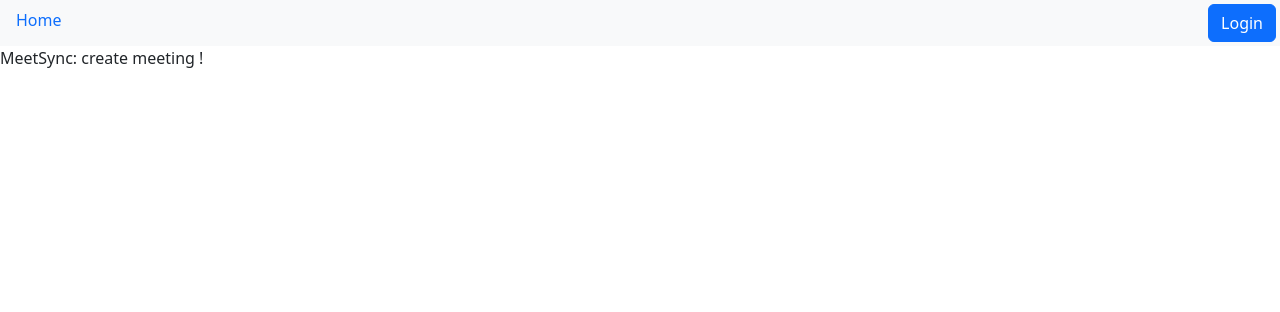
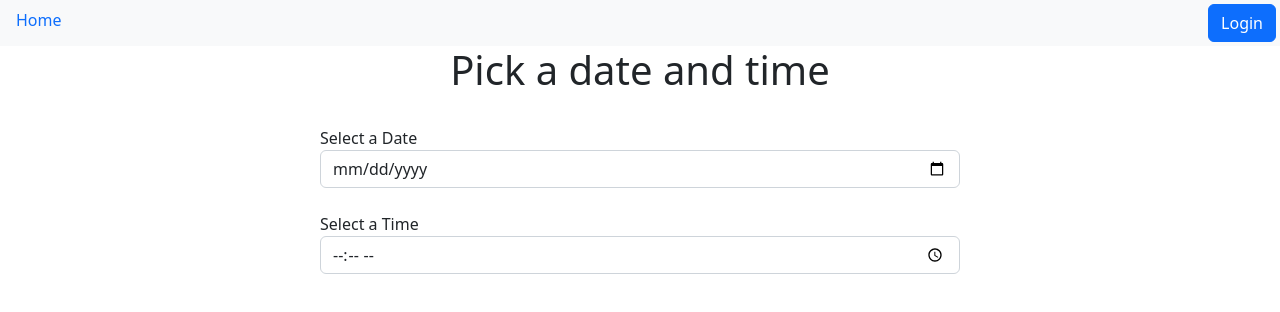
Before and after one commit to ckclassrooms/final-project-proposal-meetsync, a React (Vite) app in the folder meetsync-app/: page /createmeet in a window 1280 px wide. Shown: the top 312 px of the page. Built offline with nearby package versions, Linux system fonts and the light colour scheme; no server answers; the database is empty.

Commit message:
Final MVP

```diff
--- a/meetsync-app/src/components/Createmeet.jsx
+++ b/meetsync-app/src/components/Createmeet.jsx
@@ -3,7 +3,27 @@ import React from 'react'
 function Landing() {
     return (
         <>
-            MeetSync: create meeting !
+
+
+            <div className="form-contain">
+                <div>
+                    <h1 align="center" style={{ "marginBottom": "5%" }}> Pick a date and time</h1>
+                </div>
+                <form id="requestForm" className="login-form" >
+                    <div className="form-outline mb-4">
+                        <label>Select a Date</label>
+                        <input id="date" type="date" name="date" className="form-control"/>
+                    </div>
+                    <div className="form-outline mb-4">
+                        <label>Select a Time</label>
+                        <input id="time" type="time" name="time" className="form-control"/>
+                    </div>
+
+                    {/* <button type="button" onClick={handleSubmit} className="btn btn-primary m-1" id="create-req-btn">Submit</button> */}
+
+                </form>
+            </div>
+
         </>
     )
 }
--- a/meetsync-app/src/components/Navbar.jsx
+++ b/meetsync-app/src/components/Navbar.jsx
@@ -25,8 +25,8 @@ function Nav({session, setSession}) {
             to="/" end>Home</NavLink></li>
         <li className="nav-item"><NavLink className={({ isActive }) => "nav-link " + (isActive ? " active" : "")}
             to="/jointeam">Join Your Team!</NavLink></li>
-        <li className="nav-item"><NavLink className={({ isActive }) => "nav-link " + (isActive ? " active" : "")}
-            to="/createmeet">Create meeting</NavLink></li>
+        {/* <li className="nav-item"><NavLink className={({ isActive }) => "nav-link " + (isActive ? " active" : "")}
+            to="/createmeet">Create meeting</NavLink></li>  */}
         <li className="nav-item"><NavLink className={({ isActive }) => "nav-link " + (isActive ? " active" : "")}
             to={{pathname:"//meet.google.com" }}target = "_blank">Google meet</NavLink></li>
         <li className="nav-item ms-auto"><button className="btn btn-primary m-1" id='logoutSubmit' onClick={()=>logoutSubmit()}>Logout</button></li>
--- a/meetsync-app/src/components/Qrcode.jsx
+++ b/meetsync-app/src/components/Qrcode.jsx
@@ -31,7 +31,7 @@ function Qrcode() {
                 onkeydown={GenerateQRCode}/> */}
 
             {/* <Button variant="contained" onClick={GenerateQRCode}>Generate</Button> */}
-            <button onClick={GenerateQRCode}>Press here</button>;
+            <button onClick={GenerateQRCode}>Press here</button>
             {qr && <>
                 <img src={qr} />
 
```
